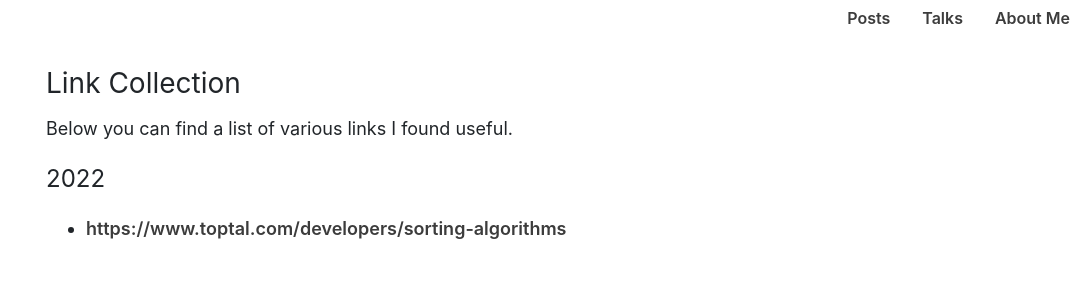
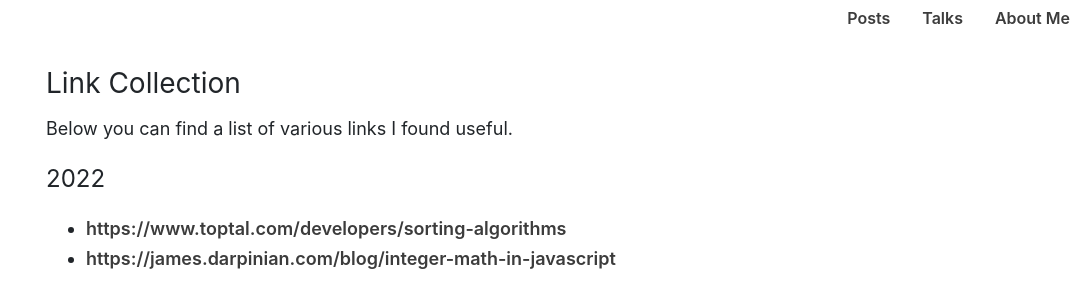
Before and after one commit to zlypher/zlypher.github.io, a Next.js app: page /links in a window 1280 px wide. Shown: the top 308 px of the page, without its empty margins (194-1280 px from the left). Built offline with nearby package versions, Linux system fonts and the light colour scheme.

Commit message:
Add link to collection

```diff
--- a/pages/links.mdx
+++ b/pages/links.mdx
@@ -3,7 +3,10 @@ import PageLayout from "../layouts/page-layout";
 export const linkCollection = [
   {
     year: 2022,
-    links: ["https://www.toptal.com/developers/sorting-algorithms"],
+    links: [
+      "https://www.toptal.com/developers/sorting-algorithms",
+      "https://james.darpinian.com/blog/integer-math-in-javascript",
+    ],
   },
 ];
 
```
